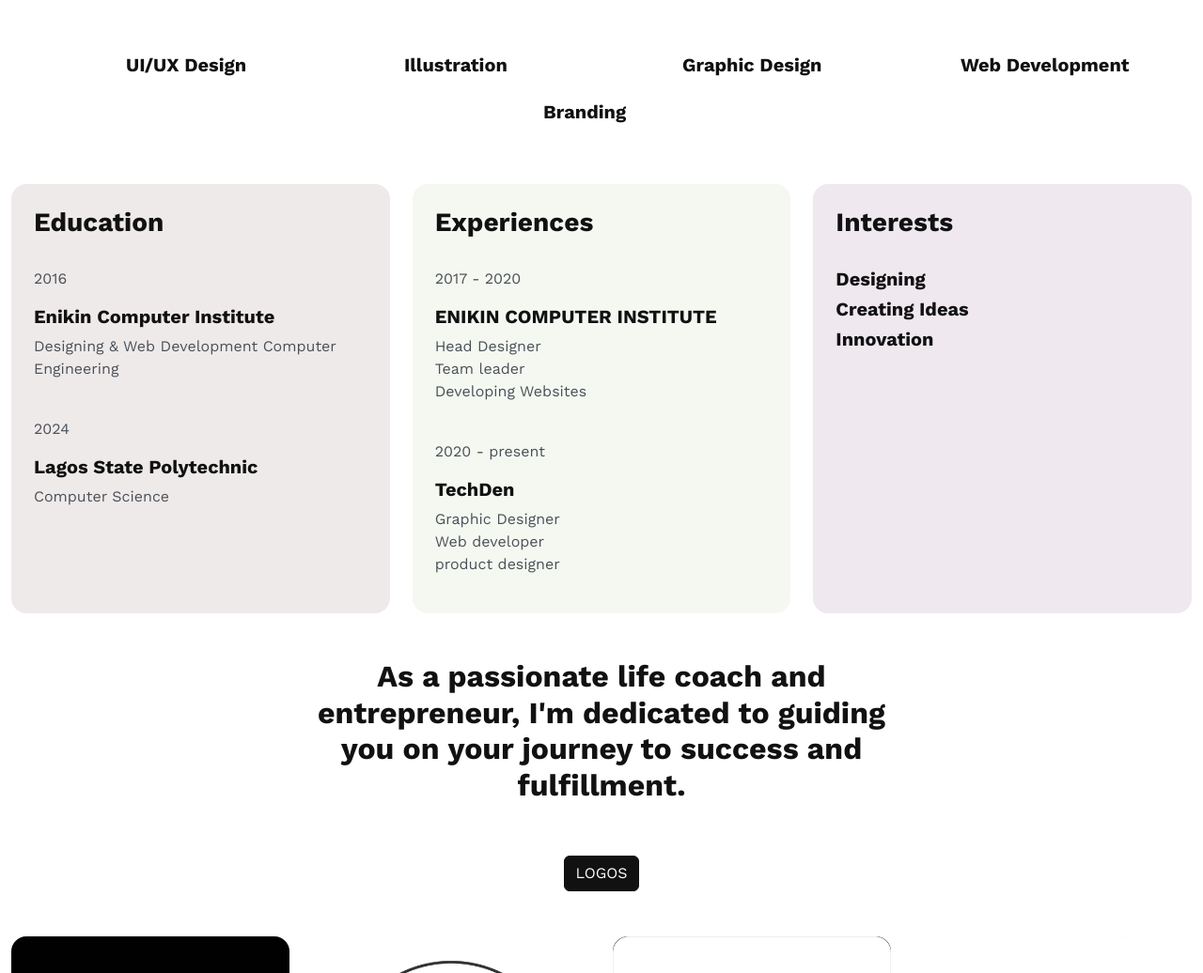
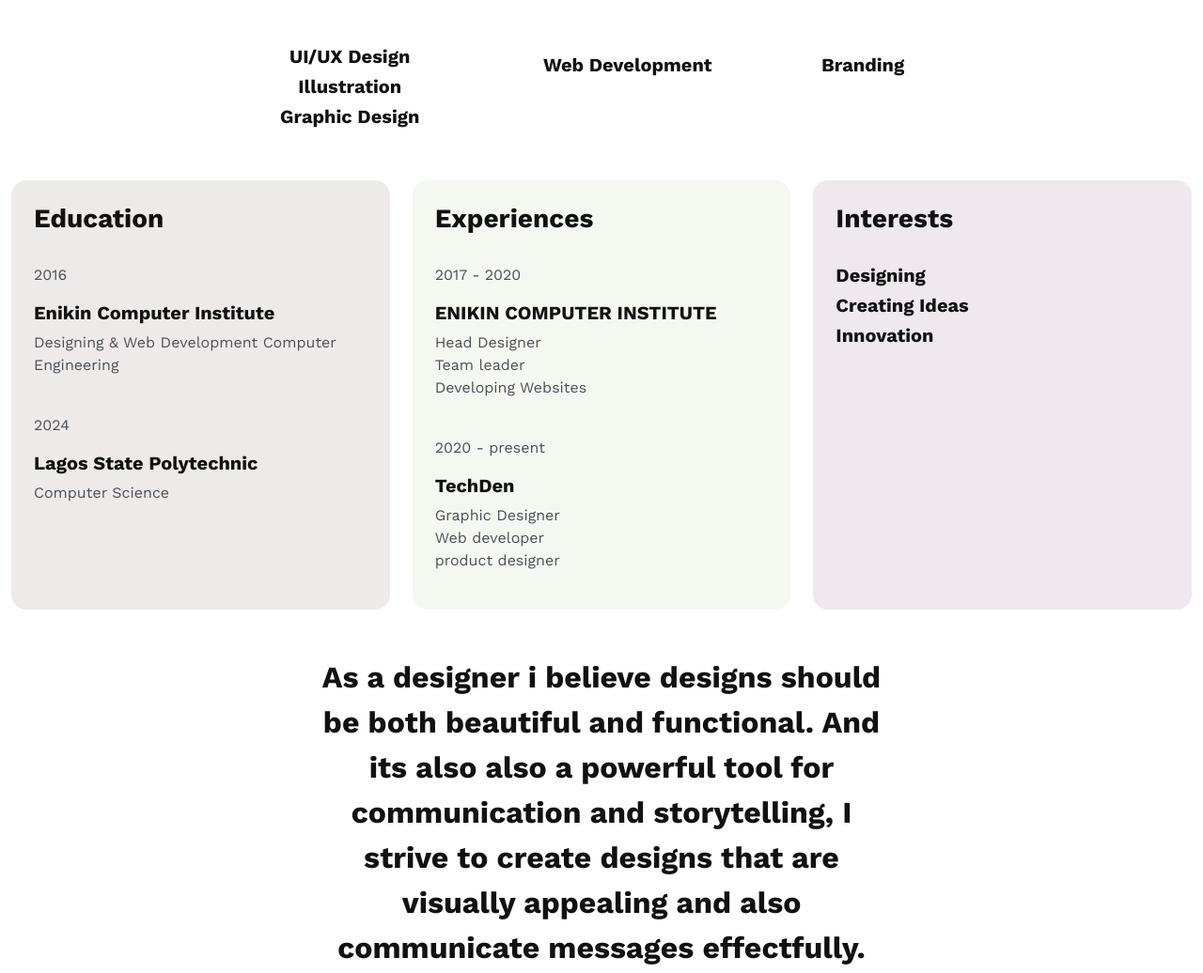
Before and after one commit to segzyswitch/techden, a plain HTML site: page index.html in a window 1280 px wide. Shown: the part 711-1747 px from the top of the page at 94% size. Drawn offline with nearby package versions, Linux system fonts and the light colour scheme; files whose address does not match are found by name.

Commit message:
newchange

```diff
--- a/index.html
+++ b/index.html
@@ -36,11 +36,10 @@
     <nav class="navbar bg-white fixed-top">
       <div class="container-fluid">
         <div class="d-flex align-items-center g-4">
-          <a class="navbar-brand d-flex" href="index-2.html">
-            <b class="text-dark h2 fw-bolder"><img src="td-logo.jpg" height="40" style="height:40px;" /></b>
+          <a class="navbar-brand d-flex" href="index.html">
+            <b class="text-dark h2 fw-bolder"><img src="td-logo.jpg" height="45" style="height:40px;" /></b>
           </a>
           <div class="icon px-5">
-
             <a href="http://wa.me/2347063258431" class="text-decoration-none">
               <svg class="whatsapp" width="24" height="24">
                 <use xlink:href="#whatsapp"></use>
@@ -153,44 +152,10 @@
                 <use xlink:href="#monitor"></use>
               </svg>
             </div>
-            <div class="text-md-start my-auto">
-              <h5>
-                UI/UX Design
-              </h5>
-            </div>
-          </div>
-        </div>
-        <div class="col-lg-3">
-          <div class="d-flex gap-4 align-items-start">
-            <div class="icon">
-              <svg class="text-primary notes" width="50" height="50">
-                <use xlink:href="#notes"></use>
-              </svg>
-            </div>
-            <div class="text-md-start my-auto">
-              <h5>
-                Illustration
-              </h5>
-              <!-- <p class="postf">
-                At in proin consequat ut cursus venenatis sapien.
-              </p> -->
-            </div>
-          </div>
-        </div>
-        <div class="col-lg-3">
-          <div class="d-flex gap-4 align-items-start">
-            <div class="icon">
-              <svg class="text-primary laptop" width="50" height="50">
-                <use xlink:href="#laptop"></use>
-              </svg>
-            </div>
-            <div class="text-md-start my-auto">
-              <h5>
-                Graphic Design
-              </h5>
-              <!-- <p class="postf">
-                At in proin consequat ut cursus venenatis sapien.
-              </p> -->
+            <div class="text-center my-auto">
+              <h5 class="px-3">UI/UX Design</h5>
+              <h5 class="px-3">Illustration</h5>
+              <h5 class="px-3">Graphic Design</h5>
             </div>
           </div>
         </div>
@@ -290,7 +255,6 @@
             <!-- <p class="text-dark-emphasis"></p> -->
           </div>
         </div>
-
       </div>
     </div>
   </section>
@@ -339,13 +303,14 @@
       <div class="justify-content-center">
 
         <div class="row justify-content-center">
-
           <div class="col-lg-6" data-aos="fade-up">
             <div class="section-header text-center">
-              <h4 class="fw-bold fs-2 txt-fx slide-up">
-                As a passionate life coach and entrepreneur, I'm dedicated to guiding you on your journey to success and
-                fulfillment.
-              </h4>
+              <p class="fw-bold fs-2 txt-fx slide-up">As a designer i believe designs should be both beautiful and
+                functional. And its also also a powerful tool for communication and storytelling, I strive to create
+                designs that are visually appealing and also communicate messages effectfully.</p>
+              <p class="fw-bold fs-2 txt-fx slide-up">My areas of expertise include logo design, print design, and web
+                design. I take pride in my ability to deliver projects on time and on budget, while maintaining the
+                highest standards of quality</p>
             </div><!--section-header-->
           </div>
 
@@ -381,7 +346,7 @@
                   class="img-fluid rounded-4" alt="portfolio"></a>
             </div>
             <div class="col mb-4 portfolio-item photography">
-            <a href="images/logos/6.jpg"illustration-1" data-title="illustration-1"
+              <a href="images/logos/6.jpg" illustration-1" data-title="illustration-1"
                 title="Sample Caption goes here for Portfolio Item 6."><img src="images/logos/6.jpg"
                   class="img-fluid rounded-4" alt="portfolio"></a>
             </div>
@@ -401,7 +366,8 @@
         </div>
 
         <div id="filters" class="button-group d-flex flex-wrap gap-3 justify-content-center py-5" data-aos="fade-up">
-            <a href="#" class="btn btn-primary text-decoration-none text-uppercase" data-filter=".graphicdesign">flyer designs</a>
+          <a href="#" class="btn btn-primary text-decoration-none text-uppercase" data-filter=".graphicdesign">flyer
+            designs</a>
         </div>
 
         <div class="grid p-0 clearfix row row-cols-2 row-cols-lg-3 row-cols-xl-4" data-aos="fade-up">
@@ -433,7 +399,7 @@
                 class="img-fluid rounded-4" alt="portfolio"></a>
           </div>
           <div class="col mb-4 portfolio-item photography">
-          <a href="images/flyer/6.jpg"illustration-1" data-title="illustration-1"
+            <a href="images/flyer/6.jpg" illustration-1" data-title="illustration-1"
               title="Sample Caption goes here for Portfolio Item 6."><img src="images/flyer/6.jpg"
                 class="img-fluid rounded-4" alt="portfolio"></a>
           </div>
@@ -451,7 +417,8 @@
       </div>
 
       <div id="filters" class="button-group d-flex flex-wrap gap-3 justify-content-center py-5" data-aos="fade-up">
-            <a href="#" class="btn btn-primary text-decoration-none text-uppercase" data-filter=".illustrations">Illustrations</a>
+        <a href="#" class="btn btn-primary text-decoration-none text-uppercase"
+          data-filter=".illustrations">Illustrations</a>
       </div>
 
       <div class="grid p-0 clearfix row row-cols-2 row-cols-lg-3 row-cols-xl-4" data-aos="fade-up">
@@ -483,7 +450,7 @@
               class="img-fluid rounded-4" alt="portfolio"></a>
         </div>
         <div class="col mb-4 portfolio-item illustrations">
-          <a href="images/ILLUSTRATIONS/6.jpg"illustration-1" data-title="illustration-1"
+          <a href="images/ILLUSTRATIONS/6.jpg" illustration-1" data-title="illustration-1"
             title="Sample Caption goes here for Portfolio Item 6."><img src="images/ILLUSTRATIONS/6.jpg"
               class="img-fluid rounded-4" alt="portfolio"></a>
         </div>
@@ -558,7 +525,8 @@
     </div>
 
     <div id="filters" class="button-group d-flex flex-wrap gap-3 justify-content-center py-5" data-aos="fade-up">
-    <a href="#" class="btn btn-primary text-decoration-none text-uppercase" data-filter=".branding">match day design</a>
+      <a href="#" class="btn btn-primary text-decoration-none text-uppercase" data-filter=".branding">match day
+        design</a>
     </div>
 
     <div class="grid p-0 clearfix row row-cols-2 row-cols-lg-3 row-cols-xl-4" data-aos="fade-up">
@@ -601,4 +569,5 @@
 
 
 </body>
+
 </html>
```
Lines whose indentation alone changed are shown as unchanged.
